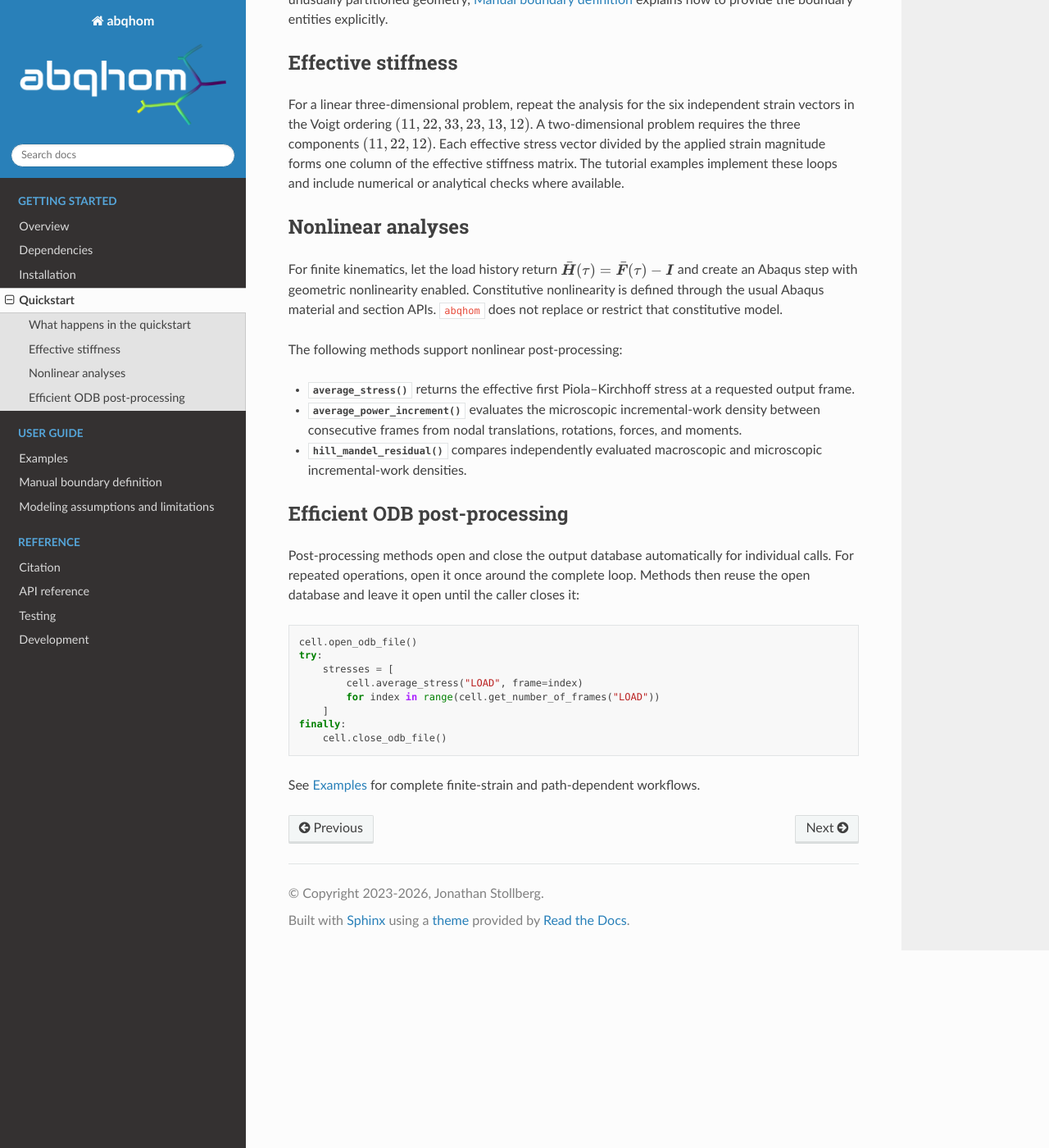
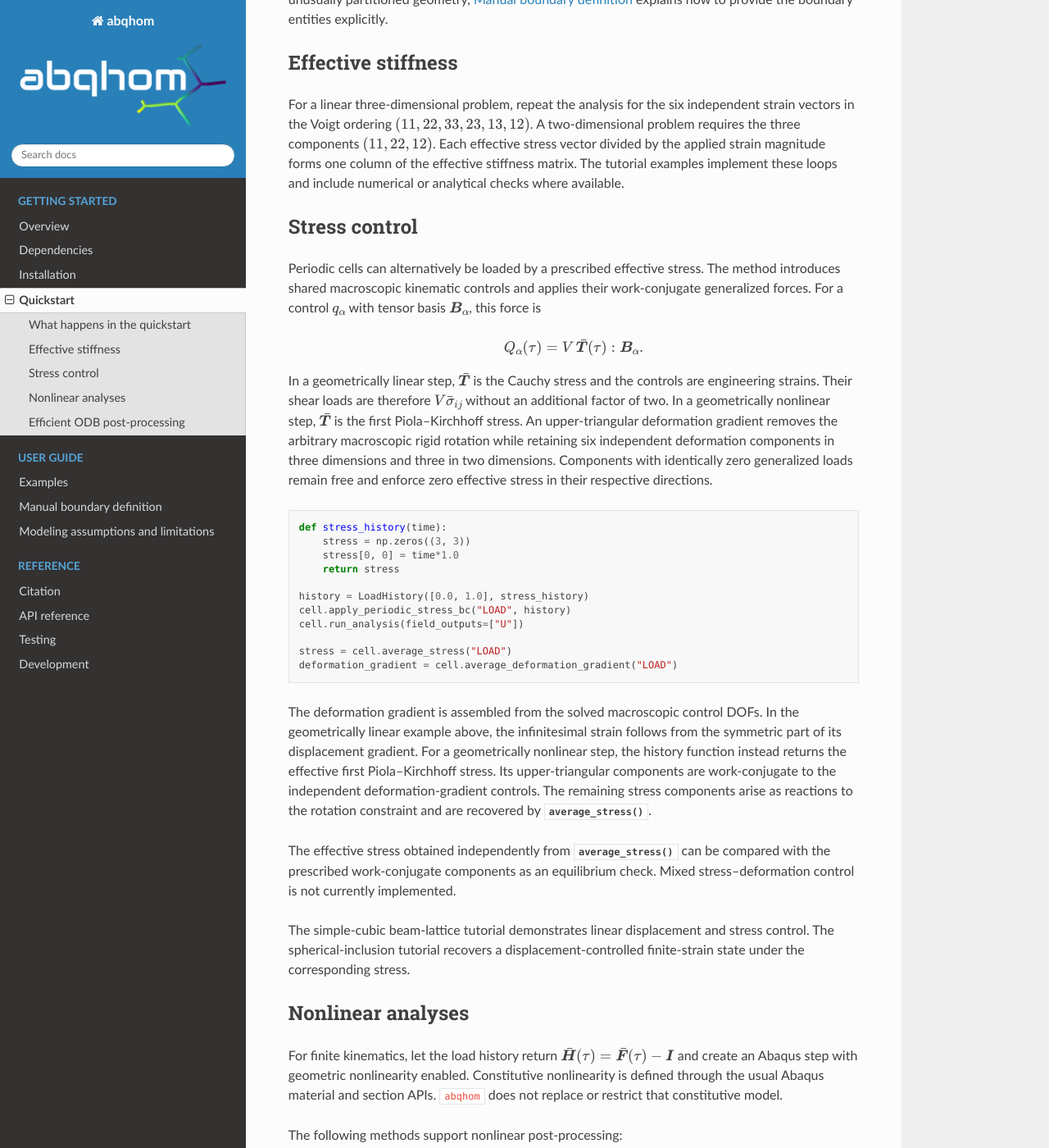
Before and after one commit to jstollberg/abqhom, a Sphinx documentation site: the page built from doc/source/usage.rst, in a window 1280 px wide and 1400 px high, scrolled down 1592 px. Shown: the whole window at 82% size. Built offline with Sphinx 7.4.7 and the Read the Docs theme 3.1.0, drawn with Linux system fonts in a browser that asks for light colours; some of the changed text lies outside the part shown.

Commit message:
Document displacement and stress control

```diff
--- a/doc/source/examples.rst
+++ b/doc/source/examples.rst
@@ -25,7 +25,8 @@ Tutorial examples
      - Demonstrates
    * - `beam_lattice_simple_cubic_3d <https://github.com/jstollberg/abqhom/tree/main/examples/beam_lattice_simple_cubic_3d>`_
      - Simple-cubic beam lattice
-     - Full-cell ownership weighting and analytical :math:`C_{11}` check
+     - Full-cell ownership weighting, periodic displacement and stress
+       control, and an analytical :math:`C_{11}` check
    * - `beam_lattice_honeycomb_2d <https://github.com/jstollberg/abqhom/tree/main/examples/beam_lattice_honeycomb_2d>`_
      - Regular beam honeycomb
      - Two-dimensional effective response and in-plane isotropy
@@ -43,7 +44,8 @@ Tutorial examples
      - Effective stiffness and Voigt--Reuss bounds
    * - `continuum_spherical_inclusion_3d <https://github.com/jstollberg/abqhom/tree/main/examples/continuum_spherical_inclusion_3d>`_
      - Spherical inclusion in a matrix
-     - Finite-strain response with automatic boundary classification
+     - Automatic boundary classification and recovery of a
+       displacement-controlled finite-strain state under stress control
    * - `mixed_embedded_beam_fibers_3d <https://github.com/jstollberg/abqhom/tree/main/examples/mixed_embedded_beam_fibers_3d>`_
      - Beam fibers embedded in a continuum
      - Mixed-dimensional, nonconforming coupling
--- a/doc/source/limitations.rst
+++ b/doc/source/limitations.rst
@@ -31,6 +31,11 @@ Boundary conditions and kinematics
 * Periodic rotations of beam and shell nodes are supported for zero imposed
   macroscopic curvature. The effective medium is a first-order Cauchy
   continuum. Macroscopic couple stress and curvature are not identified.
+* Periodic stress control uses Cauchy stress in geometrically linear
+  analyses. At finite strains, first Piola--Kirchhoff stress is prescribed
+  with an upper-triangular deformation gradient that fixes the arbitrary
+  macroscopic rigid rotation. Mixed stress--deformation control is not
+  currently implemented.
 * Affine displacement boundary conditions are restricted to elements without
   rotational degrees of freedom. Use periodic conditions for beam and shell
   cells.
--- a/doc/source/usage.rst
+++ b/doc/source/usage.rst
@@ -51,7 +51,7 @@ periodic uniaxial strain, and evaluates its effective stress. Save it as
            return time*voigt_to_tensor(strain, "STRAIN")
 
        history = LoadHistory([0.0, 1.0], displacement_gradient)
-       cell.apply_periodic_bc("LOAD", history)
+       cell.apply_periodic_displacement_bc("LOAD", history)
        cell.run_analysis(field_outputs=["S"])
 
        # Recover the effective first Piola--Kirchhoff stress.
@@ -75,9 +75,9 @@ What happens in the quickstart
    macroscopic displacement gradient
    :math:`\bar{\boldsymbol{H}}=\bar{\boldsymbol{F}}-\boldsymbol{I}`. In this
    geometrically linear example it equals the prescribed infinitesimal strain.
-#. :meth:`~abqhom.abqmodel.AbaqusRVE.apply_periodic_bc` creates the periodic
-   equations and the macroscopic loading reference points. A rigid-body anchor
-   is selected automatically.
+#. :meth:`~abqhom.abqmodel.AbaqusRVE.apply_periodic_displacement_bc` creates
+   the periodic equations and the macroscopic loading reference points. A
+   rigid-body anchor is selected automatically.
 #. :meth:`~abqhom.abqmodel.AbaqusRVE.average_stress` evaluates the effective
    first Piola--Kirchhoff stress from the element nodal-force virial.
 
@@ -95,6 +95,62 @@ components :math:`(11,22,12)`. Each effective stress vector divided by the
 applied strain magnitude forms one column of the effective stiffness matrix.
 The tutorial examples implement these loops and include numerical or
 analytical checks where available.
+
+Stress control
+--------------
+
+Periodic cells can alternatively be loaded by a prescribed effective stress.
+The method introduces shared macroscopic kinematic controls and applies their
+work-conjugate generalized forces. For a control :math:`q_\alpha` with tensor
+basis :math:`\boldsymbol{B}_\alpha`, this force is
+
+.. math::
+
+   Q_\alpha(\tau)
+   =V\,\bar{\boldsymbol{T}}(\tau)
+   :\boldsymbol{B}_\alpha.
+
+In a geometrically linear step, :math:`\bar{\boldsymbol{T}}` is the Cauchy
+stress and the controls are engineering strains. Their shear loads are
+therefore :math:`V\bar{\sigma}_{ij}` without an additional factor of two. In
+a geometrically nonlinear step, :math:`\bar{\boldsymbol{T}}` is the first
+Piola--Kirchhoff stress. An upper-triangular deformation gradient removes the
+arbitrary macroscopic rigid rotation while retaining six independent
+deformation components in three dimensions and three in two dimensions.
+Components with identically zero generalized loads remain free and enforce
+zero effective stress in their respective directions.
+
+.. code-block:: python
+
+   def stress_history(time):
+       stress = np.zeros((3, 3))
+       stress[0, 0] = time*1.0
+       return stress
+
+   history = LoadHistory([0.0, 1.0], stress_history)
+   cell.apply_periodic_stress_bc("LOAD", history)
+   cell.run_analysis(field_outputs=["U"])
+
+   stress = cell.average_stress("LOAD")
+   deformation_gradient = cell.average_deformation_gradient("LOAD")
+
+The deformation gradient is assembled from the solved macroscopic control
+DOFs. In the geometrically linear example above, the infinitesimal strain
+follows from the symmetric part of its displacement gradient. For a
+geometrically nonlinear step, the history function instead returns the
+effective first Piola--Kirchhoff stress. Its upper-triangular components are
+work-conjugate to the independent deformation-gradient controls. The
+remaining stress components arise as reactions to the rotation constraint
+and are recovered by :meth:`~abqhom.abqmodel.AbaqusRVE.average_stress`.
+
+The effective stress obtained independently from
+:meth:`~abqhom.abqmodel.AbaqusRVE.average_stress` can be compared with the
+prescribed work-conjugate components as an equilibrium check. Mixed
+stress--deformation control is not currently implemented.
+
+The simple-cubic beam-lattice tutorial demonstrates linear displacement and
+stress control. The spherical-inclusion tutorial recovers a
+displacement-controlled finite-strain state under the corresponding stress.
 
 Nonlinear analyses
 ------------------
```
Also changed, not shown: README.md (+4 -3 lines), doc/source/introduction.rst (+7 -5 lines).
